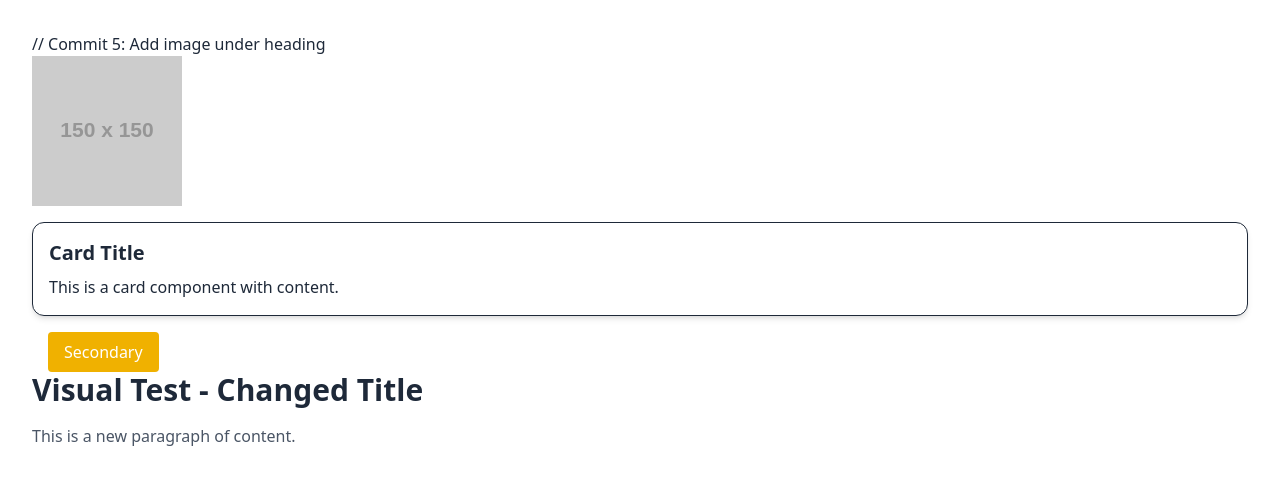
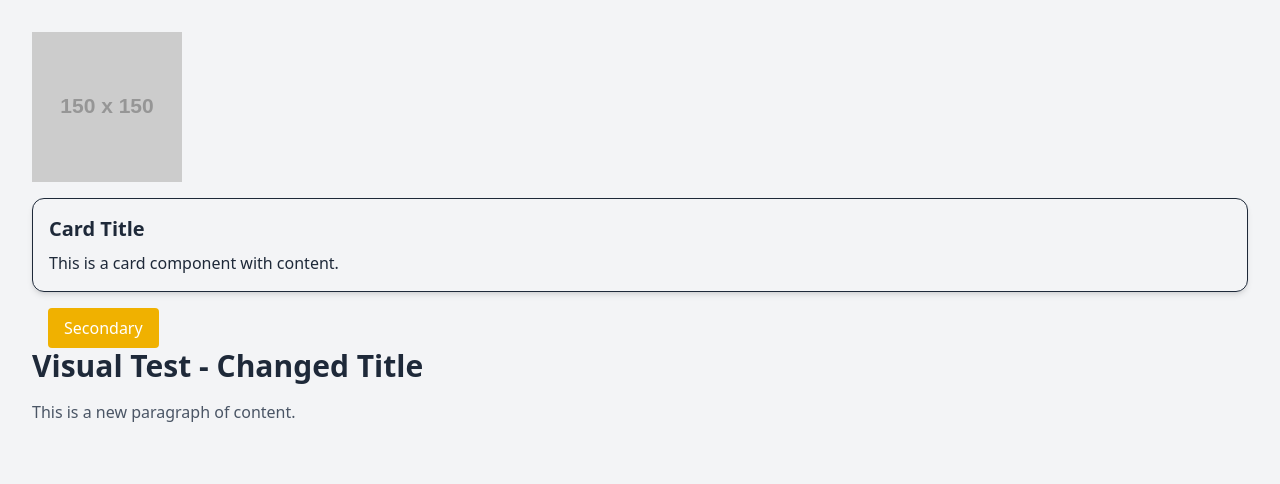
Before and after one commit to Shenile/vt-ai, a React (Vite) app in the folder vt-ai-fe/: page / in a window 1280 px wide. Shown: the top 484 px of the page. Built offline with nearby package versions, Linux system fonts and the light colour scheme.

Commit message:
created 10 test commit

```diff
--- a/vt-ai-fe/src/App.jsx
+++ b/vt-ai-fe/src/App.jsx
@@ -1,12 +1,10 @@
-// Commit 9: Move <h1> below buttons for layout shift
+// Commit 10: Change background from white to gray
 
-// Move h1 to below the button code block
 
 
 function App() {
   return (
-    <div className="min-h-screen bg-white p-8 text-gray-800">
-      // Commit 5: Add image under heading
+    <div className="min-h-screen bg-gray-100 p-8 text-gray-800">
       <img
         src="https://via.placeholder.com/150"
         alt="Placeholder"
```
